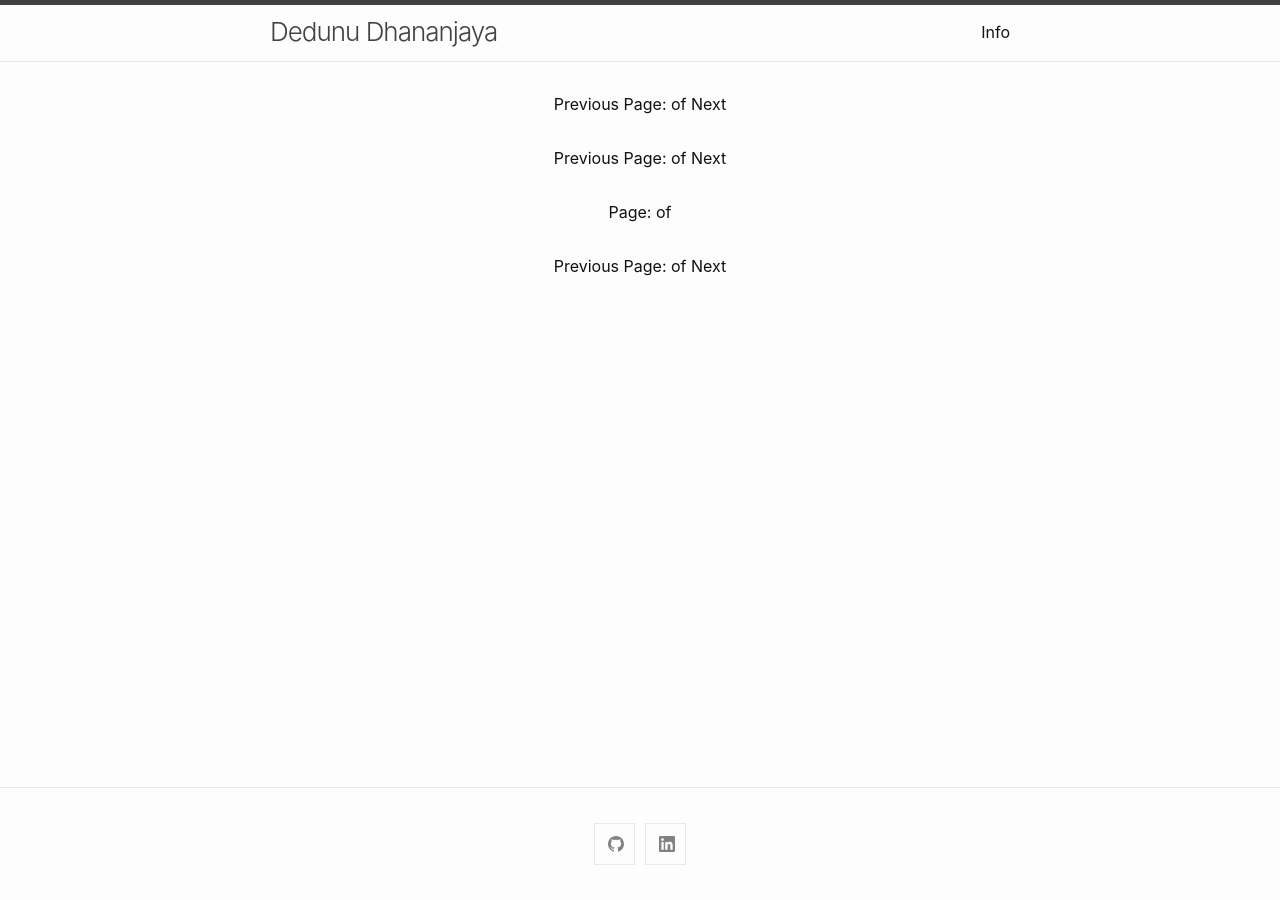
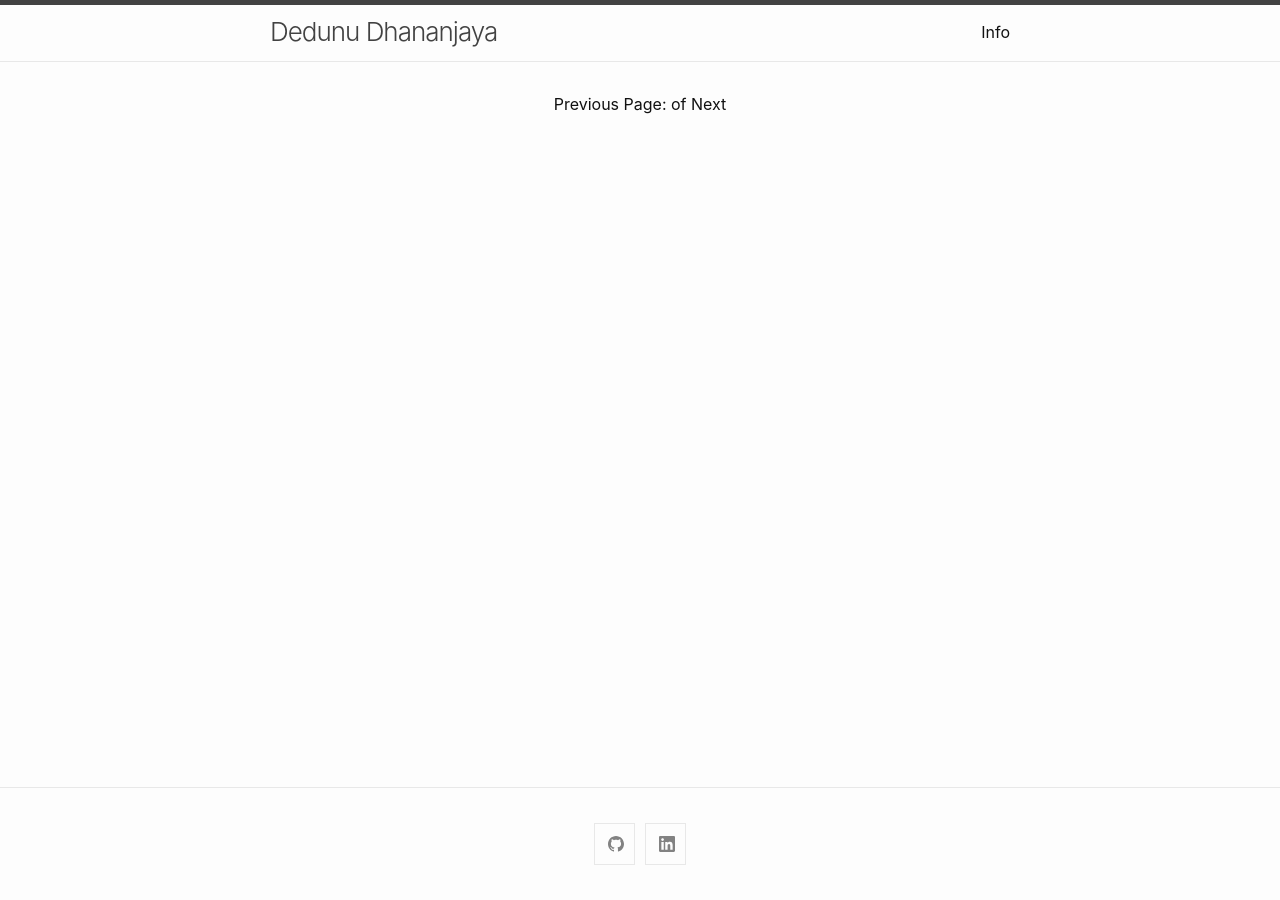
Before and after one commit to dedunu/dedunu.github.io, a Jekyll site: the page built from index.md, in a window 1280 px wide. Built offline with Jekyll 4.4.1, drawn with Linux system fonts in a browser that asks for light colours.

Commit message:
Update home.html

```diff
--- a/_layouts/home.html
+++ b/_layouts/home.html
@@ -6,61 +6,6 @@
   {%- if page.title -%}
     <h1 class="page-heading">{{ page.title }}</h1>
   {%- endif -%}
-
-
-
-    {{ content }}
-
-  {% assign posts = site.posts %}
-  {% if site.paginate %}
-    {% assign posts = paginator.posts %}
-  {% endif %}
-
-  {%- if page.title -%}
-    <h1 class="page-heading">{{ page.title }}</h1>
-  {%- endif -%}
-
-  {{ content }}
-
-
-  <ul class="post-list">
-    {% for post in posts %}
-    <li>
-        {%- assign date_format = site.minima.date_format | default: "%b %-d, %Y" -%}
-        <div class="card">
-            <div class="bg-img" style="background-image: url({{post.previewimg}})"></div>
-            <div class="content">
-              <h4>
-                  <a class="post-link" href="{{ post.url | relative_url }}">
-                      {{ post.title | escape }}
-                    </a>
-              </h4>
-              <span class="post-meta">{{ post.date | date: date_format }}</span>
-              <p>
-                {%- if site.show_excerpts -%}
-                  {{ post.excerpt }}
-                {%- endif -%}
-              </p>
-              </div>
-          </div>
-
-    </li>
-    {%- endfor -%}
-  </ul>
-
-  {% if site.paginate %}
-  <div class="pagination">
-    {% if paginator.previous_page %}
-      <a href="{{ paginator.previous_page_path }}" class="previous">&laquo; Previous</a>
-    {% endif %}
-
-    <span class="page_number">Page: {{ paginator.page }} of {{ paginator.total_pages }}</span>
-
-    {% if paginator.next_page %}
-      <a href="{{ paginator.next_page_path }}" class="next">Next &raquo;</a>
-    {% endif %}
-  </div>
-  {% endif %}
 
   {{ content }}
 
```
